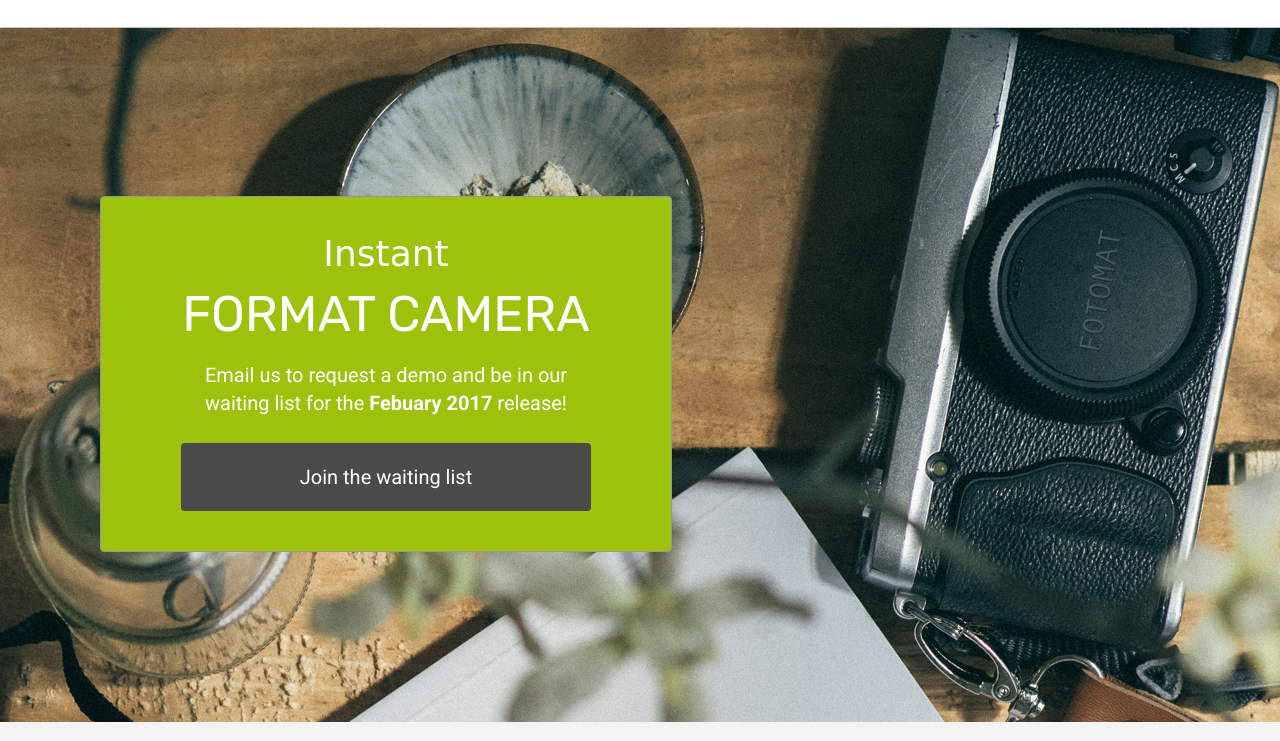
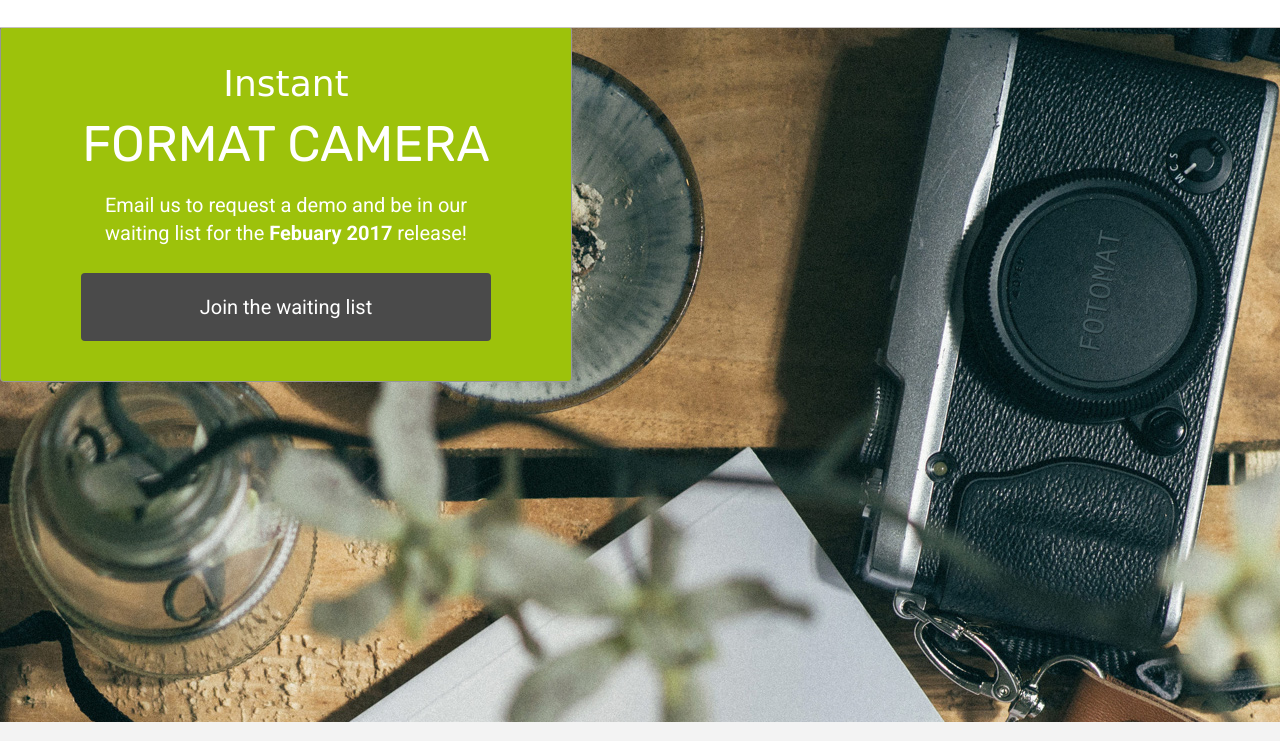
Before and after one commit to turtlesquared/F1C1, a plain HTML site: page index.html in a window 1280 px wide. Shown: the part 59-800 px from the top of the page. Drawn offline with Linux system fonts and the light colour scheme; a web font is replaced by a local one.

Commit message:
It looks like if you follow the specs page, it will mess you up later. I'm getting tired of that.

```diff
--- a/resources/css/style.css
+++ b/resources/css/style.css
@@ -128,8 +128,8 @@ header .mobile {
 }
 
 #sign-up-cta {
-  margin-top: 170px;
-  margin-left: 100px;
+  top: 170px;
+  left: 10%;
   padding: 0 5rem 2.5rem 5rem;
   border: solid 1px #979797;
   border-radius: 4px;
```
Also changed, not shown: 2 other files.
